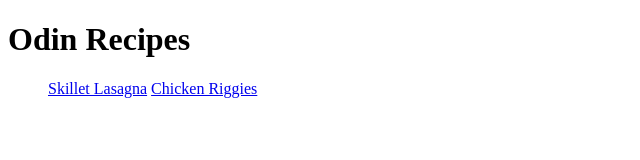
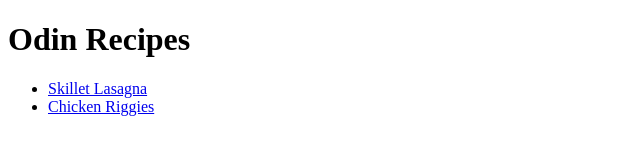
Before and after one commit to kirktravis/odin-recipes, a plain HTML site: page index.html in a window 1280 px wide. Shown: the whole page, without its empty margins (0-640 px from the left). Drawn offline with Linux system fonts and the light colour scheme.

Commit message:
Added recipes to unordered list so they are not listed on same line

```diff
--- a/index.html
+++ b/index.html
@@ -9,8 +9,8 @@
 <body>
     <h1>Odin Recipes</h1>
     <ul>
-        <a href="recipes/lasagna.html">Skillet Lasagna</a>
-        <a href="recipes/chicken-riggies.html">Chicken Riggies</a>
+        <li><a href="recipes/lasagna.html">Skillet Lasagna</a></li>
+        <li><a href="recipes/chicken-riggies.html">Chicken Riggies</li></a>
     </ul>
 
 </body>
```
